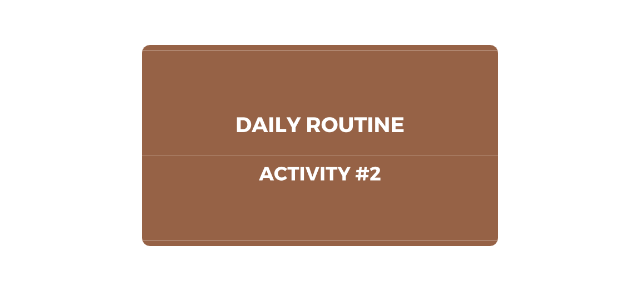
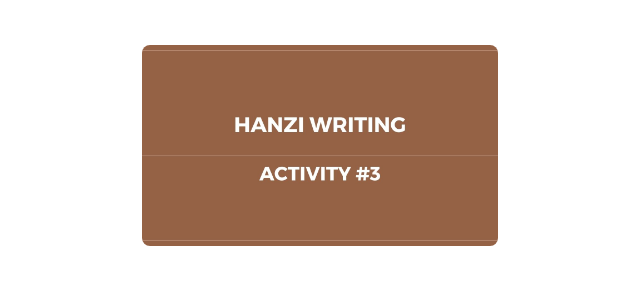
Before and after one commit to Nejii02/E-portfolio, a plain HTML site: page index.html in a window 1280 px wide. Shown: the part 1994-2290 px from the top of the page, 320-960 px from the left. Drawn offline with nearby package versions, Linux system fonts and the light colour scheme; a script that the page names is missing.

Commit message:
Update index.html

```diff
--- a/index.html
+++ b/index.html
@@ -140,7 +140,7 @@
                             <div class="portfolio-item-caption d-flex align-items-center justify-content-center h-100 w-100">
                                 <div class="portfolio-item-caption-content text-center text-white"><i class="fas fa-plus fa-3x"></i></div>
                             </div>
-                            <img class="img-fluid" src="assets/img/poftfolio/Sem2Act2.png" alt="..." />
+                            <img class="img-fluid" src="assets/img/poftfolio/Sem2Act3.jpg" alt="..." />
                         </div>
                     </div>
                 </div>
```
